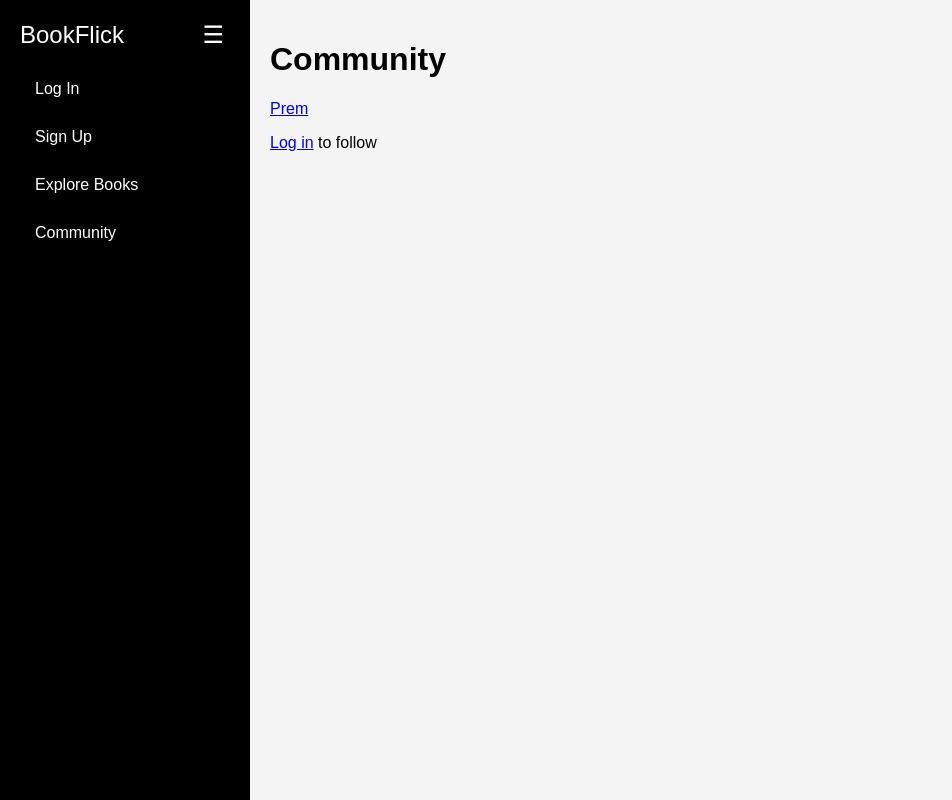
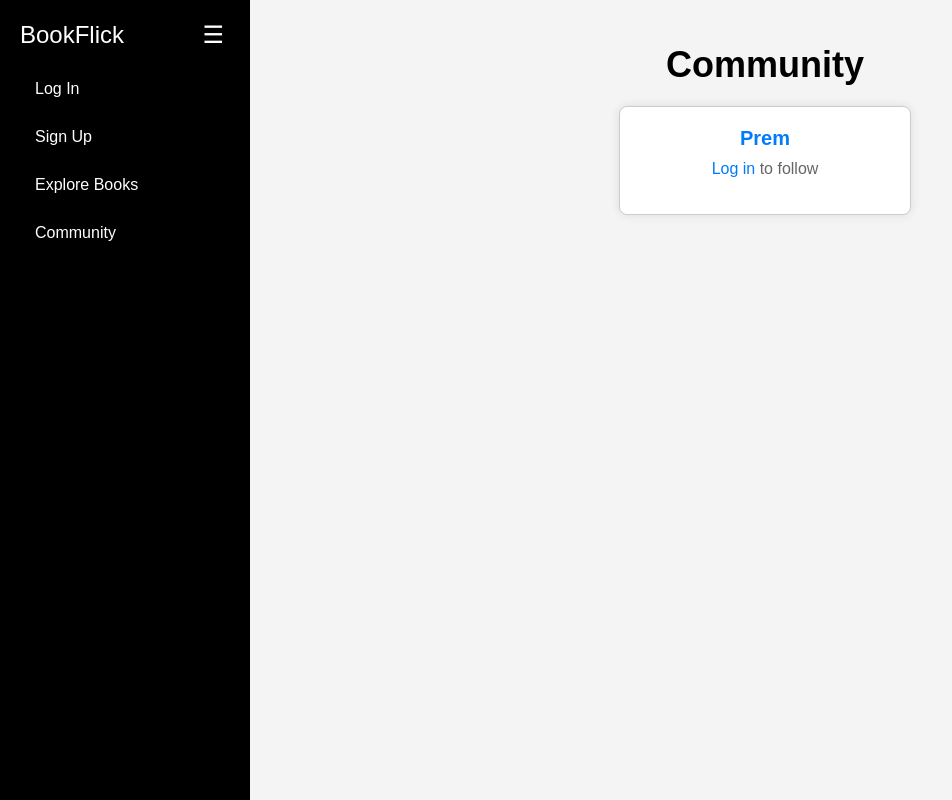
Before and after one commit to Shubh99992/Django_Book-review-app, a Django app: page /community/ in a window 1280 px wide. Shown: the whole page, without its empty margins (0-952 px from the left). Run offline with Django 5.2, Linux system fonts and the light colour scheme; data comes from the database, SQL or seed files in the repository; some libraries are stand-ins or nearby versions.

Commit message:
added styles

```diff
--- a/app/static/styles.css
+++ b/app/static/styles.css
@@ -206,12 +206,14 @@ body {
     flex: 1;
     transition: margin-left 0.3s ease;
 }
-.content-books{
+
+.content-books {
     margin-left: 10px;
     padding: 20px;
     flex: 1;
     transition: margin-left 0.3s ease;
 }
+
 .content.collapsed {
     margin-left: 60px;
 }
@@ -446,6 +448,7 @@ hr {
 .collapsible-content li {
     margin: 5px 0;
 }
+
 /* Anchor tag styles */
 .collapsible-content a {
     color: rgb(159, 146, 90);
@@ -461,3 +464,150 @@ hr {
     border-radius: 5px;
     padding-left: 5px;
 }
+
+/* style.css */
+
+/* Community page styles */
+
+.community-heading {
+    font-size: 36px;
+    margin-bottom: 20px;
+    text-align: center;
+}
+
+.card-container {
+    display: flex;
+    flex-wrap: wrap;
+    gap: 20px;
+    justify-content: center;
+}
+
+.user-card {
+    background-color: #ffffff;
+    padding: 20px;
+    border: 1px solid #cccccc;
+    border-radius: 8px;
+    width: 250px;
+    text-align: center;
+    box-shadow: 0 0 10px rgba(0, 0, 0, 0.1);
+}
+
+.user-link {
+    font-size: 20px;
+    font-weight: bold;
+    color: #007BFF;
+    text-decoration: none;
+    display: block;
+    margin-bottom: 10px;
+}
+
+.user-link:hover {
+    text-decoration: underline;
+}
+
+.follow-form,
+.unfollow-form {
+    margin-top: 10px;
+}
+
+.follow-button,
+.unfollow-button {
+    padding: 8px 12px;
+    background-color: #007BFF;
+    color: white;
+    border: none;
+    border-radius: 3px;
+    cursor: pointer;
+    transition: background-color 0.3s ease;
+}
+
+.follow-button:hover,
+.unfollow-button:hover {
+    background-color: #0056b3;
+}
+
+.login-prompt {
+    margin-top: 10px;
+    color: #666;
+}
+
+.login-link {
+    color: #007BFF;
+    text-decoration: none;
+}
+
+.login-link:hover {
+    text-decoration: underline;
+}
+
+.no-users {
+    padding: 10px;
+    background-color: #f4f4f4;
+    border: 1px solid #ccc;
+    border-radius: 5px;
+    text-align: center;
+}
+
+
+/* styles.css */
+
+/* Profile header */
+.profile-header {
+    text-align: center;
+    margin-bottom: 20px;
+}
+
+.profile-header h1 {
+    font-size: 36px;
+    margin-bottom: 10px;
+}
+
+.follow-btn,
+.unfollow-btn {
+    padding: 10px 20px;
+    background-color: #007BFF;
+    color: white;
+    border: none;
+    border-radius: 5px;
+    cursor: pointer;
+    transition: background-color 0.3s ease;
+}
+
+.follow-btn:hover,
+.unfollow-btn:hover {
+    background-color: #0056b3;
+}
+
+.login-link {
+    color: #007BFF;
+}
+
+/* Profile sections */
+.profile-section {
+    margin-bottom: 30px;
+}
+
+.profile-section h2 {
+    font-size: 24px;
+    margin-bottom: 10px;
+}
+
+.books-list,
+.followers-list,
+.following-list {
+    list-style: none;
+    padding: 0;
+}
+
+.books-list li,
+.followers-list li,
+.following-list li {
+    margin-bottom: 8px;
+}
+
+/* Responsive adjustments */
+@media (max-width: 768px) {
+    .profile-header h1 {
+        font-size: 28px;
+    }
+}
```
